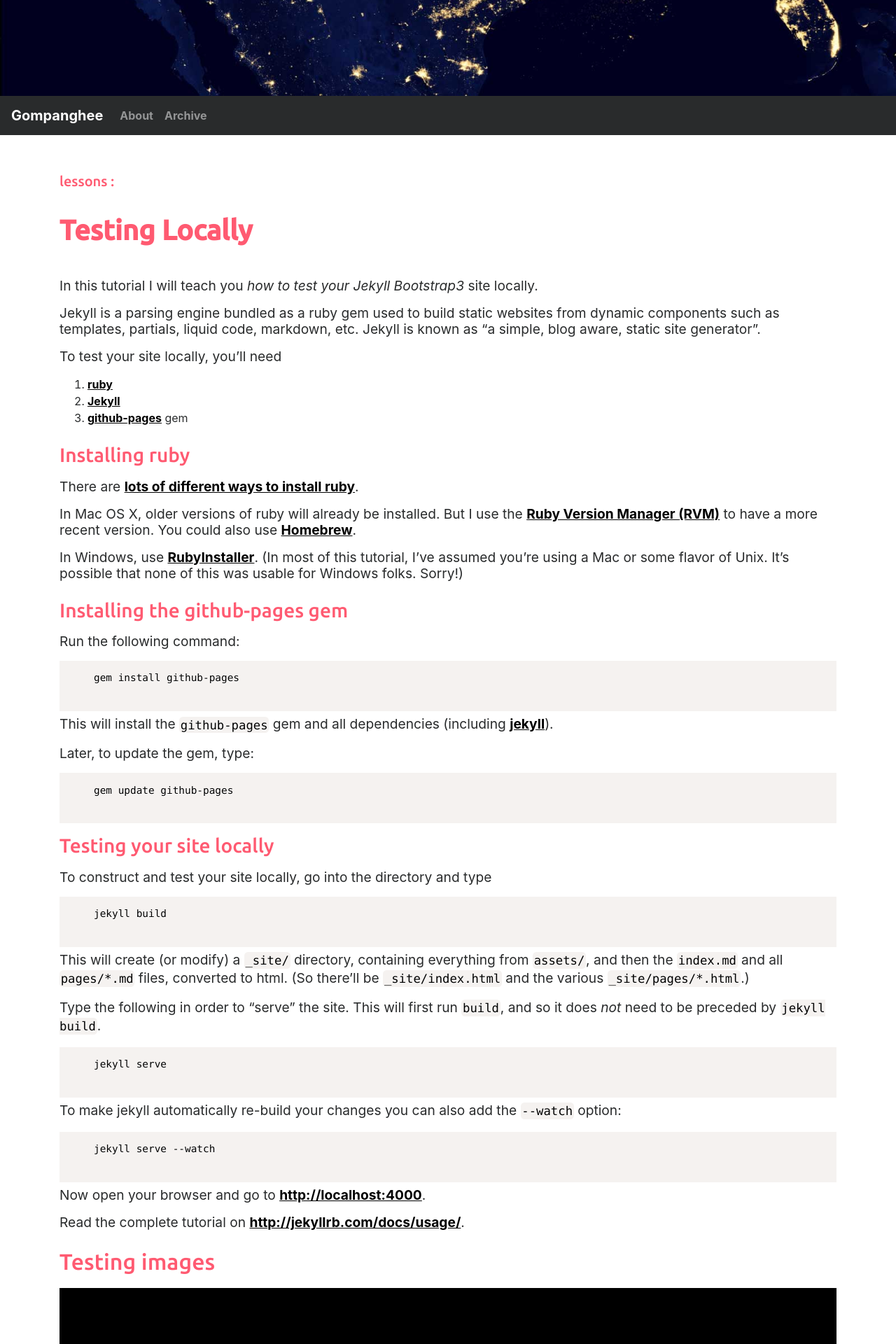
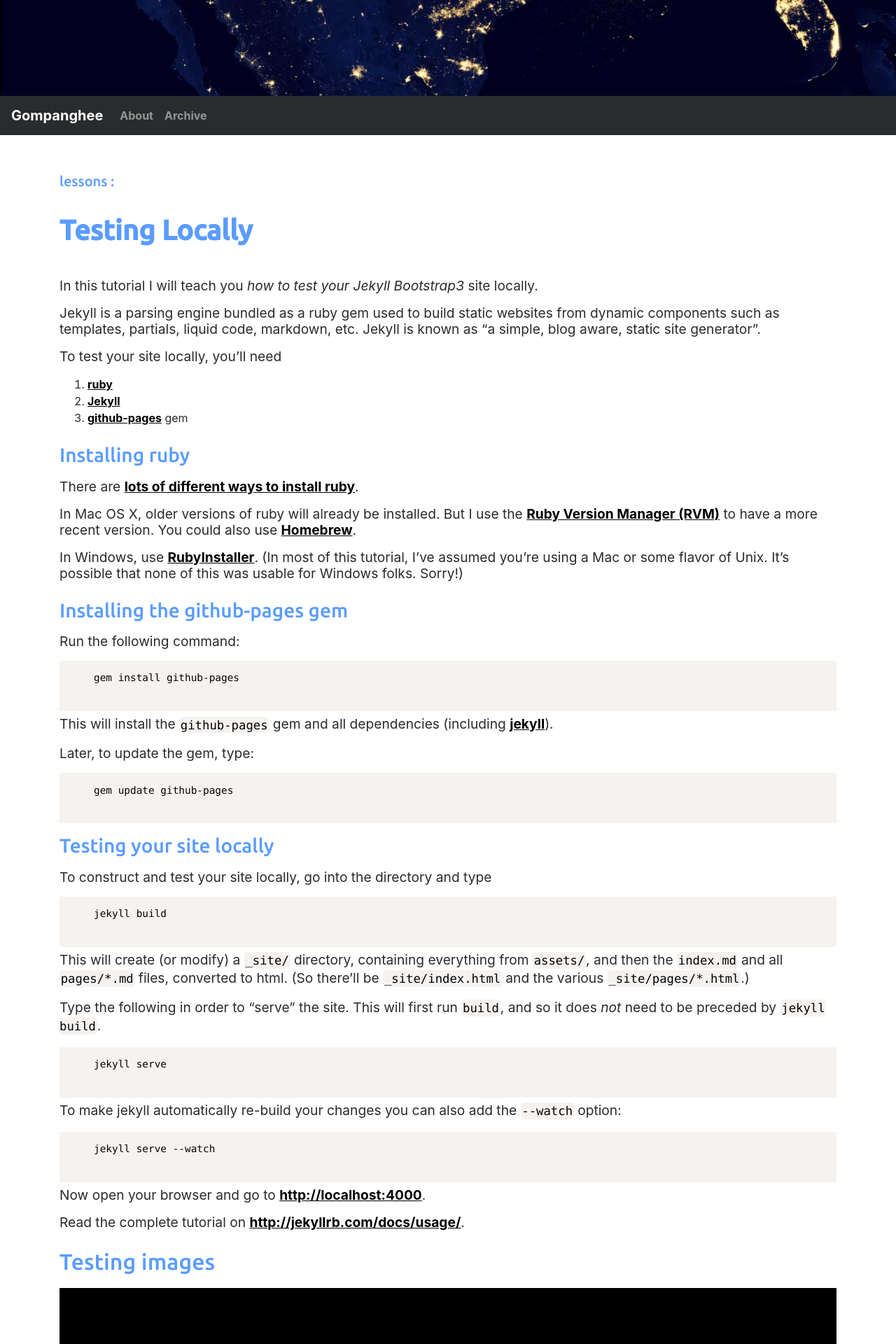
Before and after one commit to gompanghee/gompanghee.github.io, a Jekyll site: the page built from _posts/lessons/2017-01-17-testing-locally.md, in a window 1280 px wide. Shown: the part 763-2683 px from the top of the page at 70% size. Built offline with Jekyll 4.4.1, drawn with Linux system fonts in a browser that asks for light colours; nearby versions of some CDN libraries; comment, search, counter and statistics services are not loaded.

Commit message:
Update examples.css

```diff
--- a/assets/css/custom/examples.css
+++ b/assets/css/custom/examples.css
@@ -417,7 +417,7 @@ p{
 }
 
 .pink {
-  color: #ff5a71;
+  color: #5a9cff;
 }
 
 
@@ -510,7 +510,7 @@ right: 0;
 .content__container:after, .content__container:before {
 position: absolute;
 top: 0;
-color: #ff5a71;
+color: #5a9cff;
 font-size: 42px;
 line-height: 40px;
 -webkit-animation-name: opacity;
@@ -681,7 +681,7 @@ margin: 0;
 
 .overlay ul li a:hover,
 .overlay ul li a:focus {
-	color: #ff1d3d;
+	color: #5a9cff;
 }
 
 /* Effects */
@@ -829,42 +829,42 @@ input.cbp-mc-submit {
 }
 
 input.cbp-mc-submit:hover {
-	background: #ff1d3d;
+	background: #5a9cff;
 }
 
 .post h1{
-	color: #ff5a71;
+	color: #5a9cff;
   line-height: 1.8;
   font-family: 'ubuntu';
   font-weight: 800;
 }
 
 .post h2{
-	color: #ff5a71;
+	color: #5a9cff;
   font-family: 'Ubuntu';
 	line-height: 1.8;
 }
 
 .post h3{
-	color: #ff5a71;
+	color: #5a9cff;
 	font-family: 'Ubuntu';
 	line-height: 1.8;
 }
 
 .post h4{
-	color: #ff5a71;
+	color: #5a9cff;
 	font-family: 'Ubuntu';
 	line-height: 1.8;
 }
 
 .post h5{
-	color: #ff5a71;
+	color: #5a9cff;
 	font-family: 'Ubuntu';
 	line-height: 1.8;
 }
 
 .post h6{
-	color: #ff5a71;
+	color: #5a9cff;
 	font-family: 'Ubuntu';
 	line-height: 1.8;
 }
```
